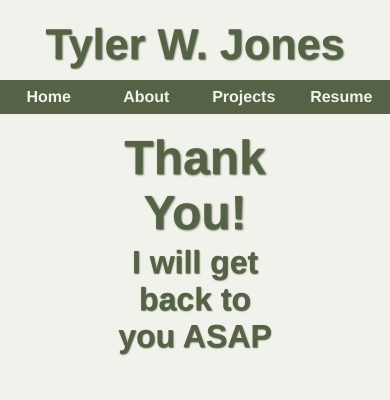
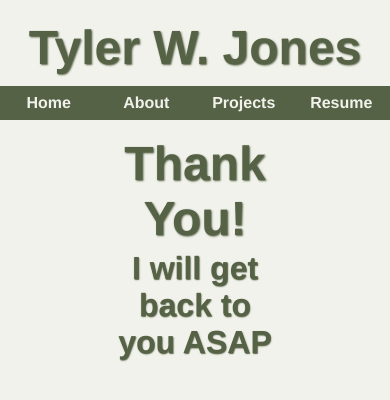
Before and after one commit to tyler-audio/portfolio, a Next.js app: page /thankyou in a window 390 px wide. Shown: the top 400 px of the page. Built offline with nearby package versions, Linux system fonts and the light colour scheme; a web font is replaced by a local one.

Commit message:
Added thumbnail to _document.js

```diff
--- a/pages/_document.js
+++ b/pages/_document.js
@@ -7,6 +7,7 @@ class myDocument extends Document {
       <Html lang="en-US">
         <Head>
           <meta name="description" content="Tyler Jones Portfolio"/>
+          <meta property="og:image" content="/images/portfoliothumbnail.png"/>
         </Head>
         <body>
           <Title />
--- a/styles/app.css
+++ b/styles/app.css
@@ -142,7 +142,7 @@ form {
 /* ======== TITLE ======== */
 
 #header_title {
-  margin: 3% 0 4% 0;
+  margin: 0 0 4% 0;
 }
 
 #name_title,
@@ -896,7 +896,7 @@ button:hover {
 
   #name_title {
     margin-top: 5%;
-    font-size: 2.7rem;
+    font-size: 3rem;
   }
 
   .nav_link {
```
Also changed, not shown: public/images/portfoliothumbnail.png (added).
